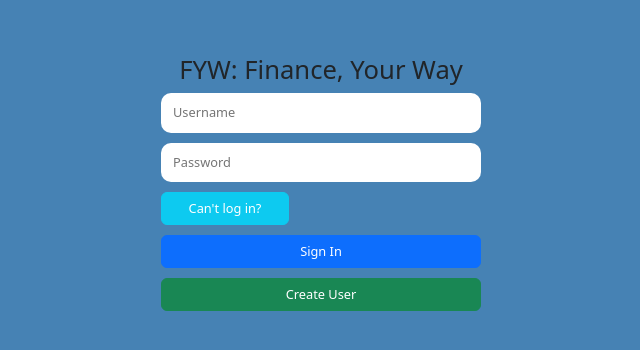
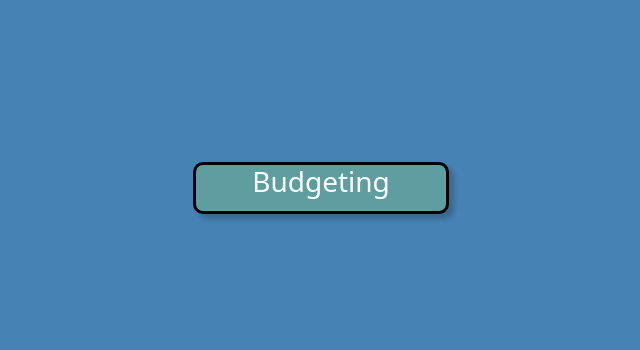
Before and after one commit to jgoudreau0120/finance-repo, a React (Create React App) app: page / in a window 1280 px wide. Shown: the part 212-562 px from the top of the page, without its empty margins (319-959 px from the left). Built offline with nearby package versions, Linux system fonts and the light colour scheme.

Commit message:
some tile changes

```diff
--- a/src/components/Tile/Tile.jsx
+++ b/src/components/Tile/Tile.jsx
@@ -1,9 +1,19 @@
 import styles from './Tile.module.css';
+import { useFinances } from '../../FinancialContext';
+import { useUser } from '../../UserContext';
+import classNames from 'classnames';
+const Tile = ({ title }) => {
 
-const Tile = () => {
+  const { finances } = useFinances();
+
   return(
     <div className={styles.tile}>
+      <div className={styles.header}>
+        <h3>{title}</h3>
+      </div>
+      <div className={styles.content}>
 
+      </div>
     </div>
   )
 }
--- a/src/components/Tile/Tile.module.css
+++ b/src/components/Tile/Tile.module.css
@@ -1,8 +1,36 @@
 
 .tile {
   display: flex;
-  border-radius: 2px;
+  border-radius: 10px;
   border: 3px solid black;
-  flex-direction: row;
-  justify-content: space-between;
+  flex-direction: column;
+  /*justify controls main axis, align controls cross axis*/
+  align-items: center;
+  justify-content: center;
+  /*horizontal offset, vertical offset, blur radius, color (rgb opacity)*/
+  box-shadow: 5px 5px 5px rgba(0, 0, 0, 0.2);
+  background-color: cadetblue;
+  color:white;
+  width: 20%;
+  transition: transform 0.1s ease-in-out, color 0.1s ease-in-out;
 }
+
+.tile:hover {
+  transform: scale(1.05);
+  color:darkblue;
+}
+
+.header {
+  display: flex;
+  font-weight: bold;
+  margin-bottom: 5px;
+  /*left right*/
+  align-items: center;
+}
+
+.content {
+  display: flex;
+  flex-direction: column;
+  justify-content: center;
+  align-items: center;
+}
--- a/src/pages/Login/Login.jsx
+++ b/src/pages/Login/Login.jsx
@@ -8,6 +8,7 @@ import axios from 'axios';
 import { useUser } from '../../UserContext';
 import { useFinances } from '../../FinancialContext';
 import { useNavigate } from "react-router-dom";
+import Tile from '../../components/Tile/Tile';
 
 const Login = () => {
 
@@ -78,7 +79,7 @@ const Login = () => {
 
   return (
     <div className={classNames('background', styles.loginBackground)}>
-      <div className={styles.container}>
+      {/* <div className={styles.container}>
         <div className='row'>
           <h1>FYW: Finance, Your Way</h1>
         </div>
@@ -97,7 +98,8 @@ const Login = () => {
         <div className='row'>
           <Link to='/createUser'><button className='btn btn-success'>Create User</button></Link>
         </div>
-      </div>
+      </div> */}
+      <Tile title='Budgeting'></Tile>
     </div>
   )
 }
```
